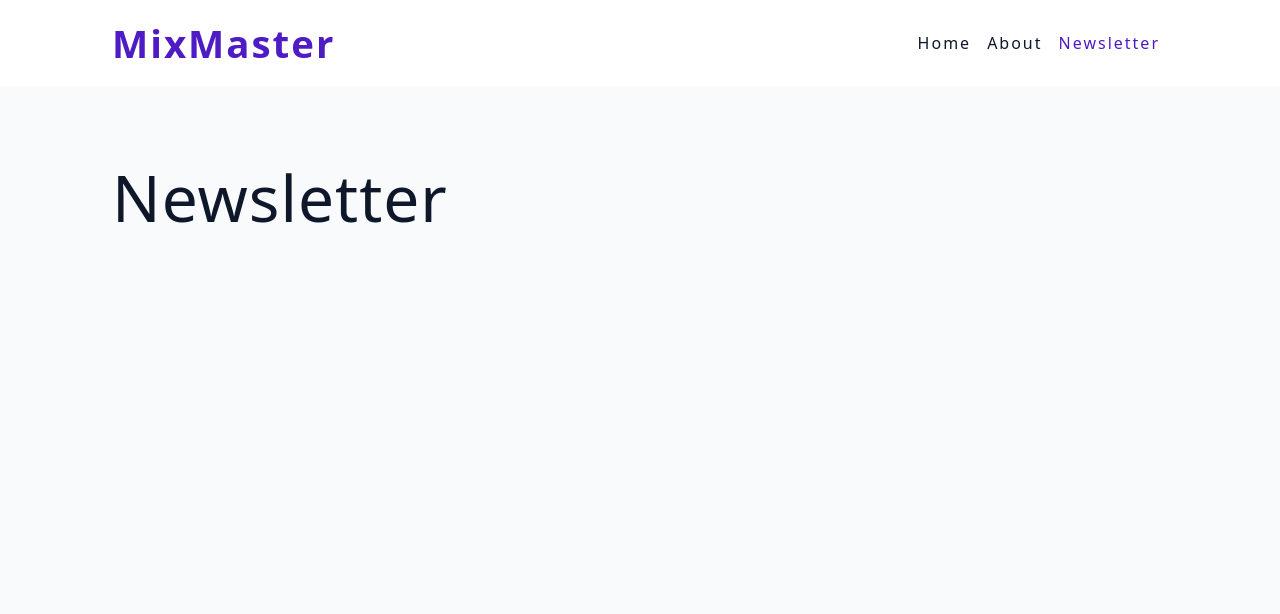
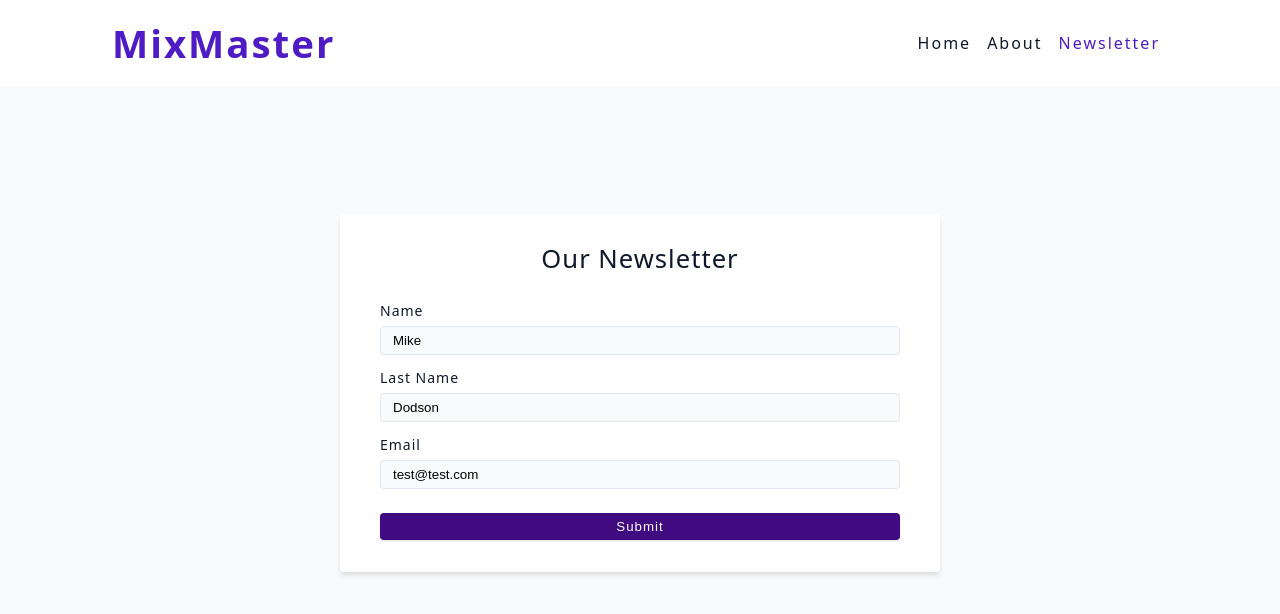
Before and after one commit to newdevmike22/mixmaster, a React (Vite) app in the folder mixx-master/: page /newsletter in a window 1280 px wide. Shown: the top 614 px of the page. Built offline with nearby package versions, Linux system fonts and the light colour scheme.

Commit message:
Branch 20
Branch 20 - Setup the newsletter form.

```diff
--- a/mixx-master/src/pages/Newsletter.jsx
+++ b/mixx-master/src/pages/Newsletter.jsx
@@ -1,6 +1,50 @@
 const Newsletter = () => {
     return (
-        <h1>Newsletter</h1>
+        <form className="form">
+            <h4 style={{ textAlign: "center", marginBottom: "2rem"}}>
+                Our Newsletter
+            </h4>
+            {/* name */}
+            <div className="form-row">
+                <label htmlFor="name" className="form-label">
+                    name
+                </label>
+                <input
+                    type="text"
+                    className="form-input"
+                    name="name"
+                    id="name"
+                    defaultValue="Mike"
+                />
+            </div>
+            {/* lastName */}
+            <div className="form-row">
+                <label htmlFor="lastName" className="form-label">
+                    last name
+                </label>
+                <input
+                    type="text"
+                    className="form-input"
+                    name="lastName"
+                    id="lastName"
+                    defaultValue="Dodson"
+                />
+            </div>
+            {/* email */}
+            <div className="form-row">
+                <label htmlFor="email" className="form-label">
+                    email
+                </label>
+                <input
+                    type="text"
+                    className="form-input"
+                    name="email"
+                    id="email"
+                    defaultValue="test@test.com"
+                />
+            </div>
+            <button type="submit" className="btn btn-block" style={{ marginTop: "0.5rem" }}>submit</button>
+        </form>
     )
 }
 
```
